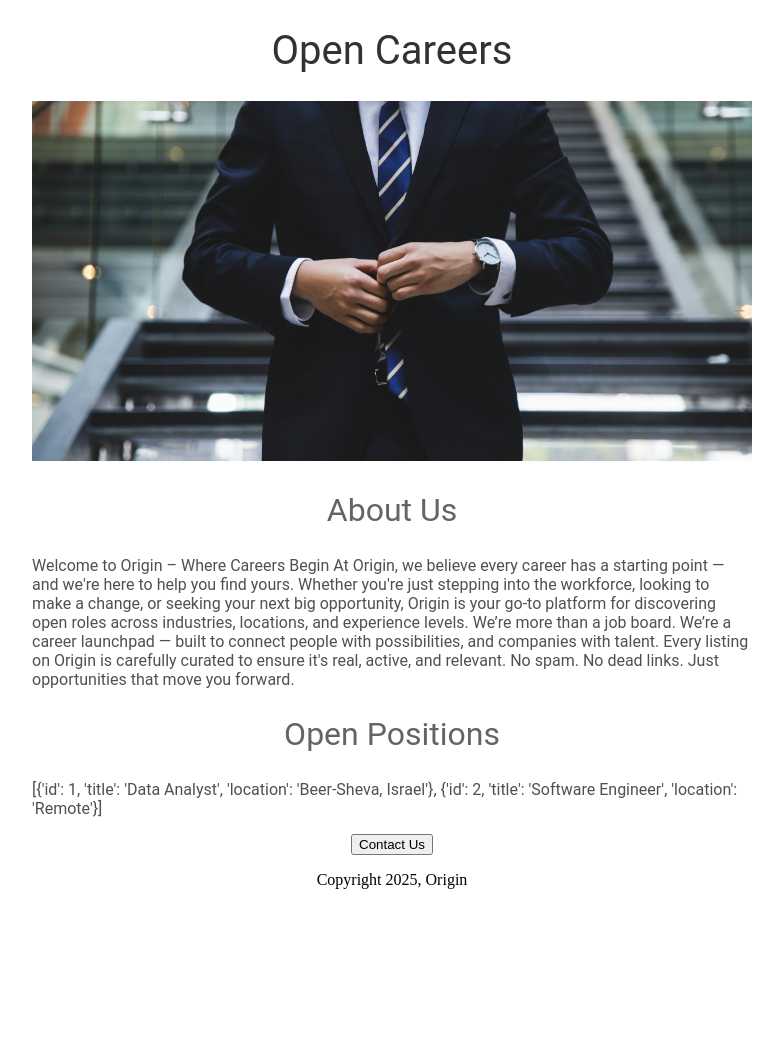
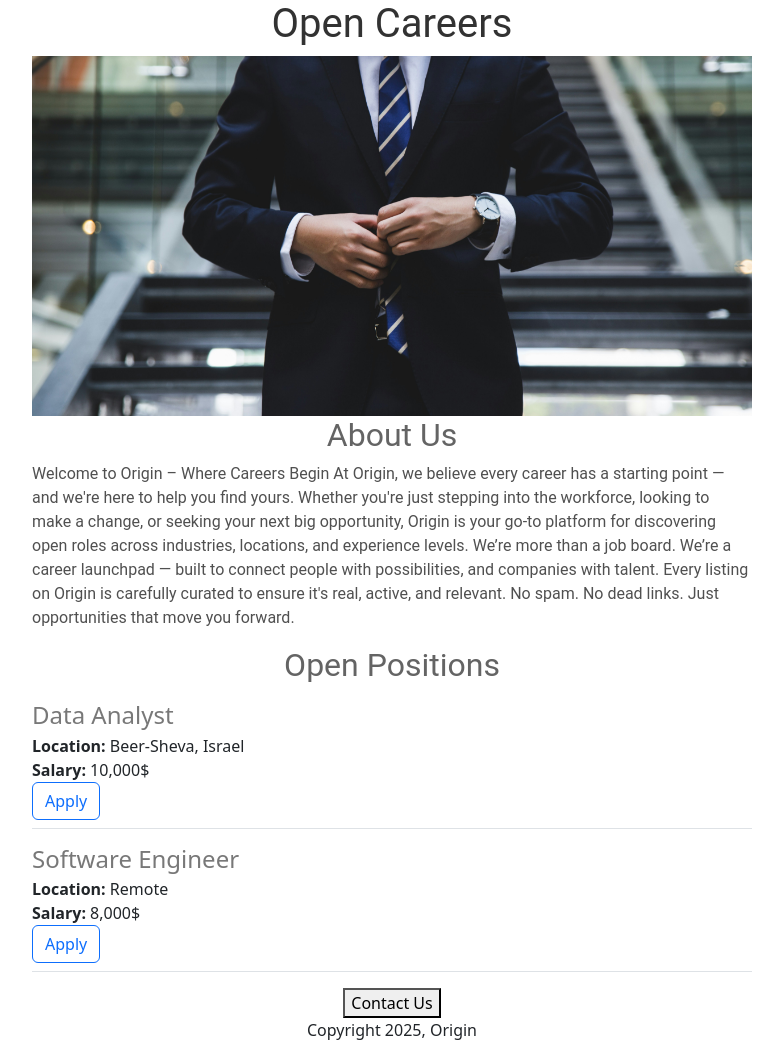
Before and after one commit to Orinav/Origin-Career-Website, a Flask app: page / in a window 1280 px wide. Shown: the whole page, without its empty margins (248-1031 px from the left). Before the commit the page ends 889 px from the top, so only its background shows below. Run offline with Flask 3, Linux system fonts and the light colour scheme.

Commit message:
Added jobinfo.html and before using JSON

```diff
--- a/app.py
+++ b/app.py
@@ -7,11 +7,13 @@ JOBS = [
         "id" : 1,
         "title" : "Data Analyst",
         "location" : "Beer-Sheva, Israel",
+        "salary": "10,000$"
     },
     {
         "id": 2,
         "title": "Software Engineer",
         "location": "Remote",
+        "salary": "8,000$"
     }
 ]
 @app.route('/', methods = ["GET"]) #Home page
@@ -19,4 +21,4 @@ def hello_origin():
     return render_template("home.html", jobs = JOBS)
 
 if __name__ == "__main__":
-    app.run(host="0.0.0.0", port = 80, debug=True) #Debug=True means it will update in every change
+    app.run(host="127.0.0.1", port = 5000, debug=True) #Debug=True means it will update in every change
--- a/templates/home.html
+++ b/templates/home.html
@@ -1,7 +1,9 @@
 <!DOCTYPE html>
 <html lang="en">
 <head>
-    <meta charset="UTF-8">
+    <meta charset="utf-8">
+    <meta name="viewport" content="width=device-width, initial-scale=1">
+    <link href="https://cdn.jsdelivr.net/npm/bootstrap@5.3.7/dist/css/bootstrap.min.css" rel="stylesheet" integrity="sha384-LN+7fdVzj6u52u30Kp6M/trliBMCMKTyK833zpbD+pXdCLuTusPj697FH4R/5mcr" crossorigin="anonymous">
     <style>
         h1 {
             font-size: 40px;
@@ -49,7 +51,9 @@
         </p>
         <h2>Open Positions</h2>
         <p class = "bodytext">
-            {{jobs}}
+            {% for job in jobs %}
+            {% include "jobinfo.html" %}
+            {% endfor %}
         </p>
         <div style = "text-align:center;">
         <button>Contact Us</button>
--- /dev/null
+++ b/templates/jobinfo.html
@@ -0,0 +1,12 @@
+<div class="border-bottom" style="margin-bottom:16px; padding-bottom:8px;">
+  <h4 style="color:rgb(120,120,120); margin-bottom:4px;">
+  {{job['title']}}</h4>
+  <b>Location:</b> {{job['location']}}
+  <br>
+  <b>Salary:</b> {{job['salary']}}
+  <br>
+  <botton type="button" class="btn btn-outline-primary">
+    Apply
+  </botton>
+
+</div>
```
